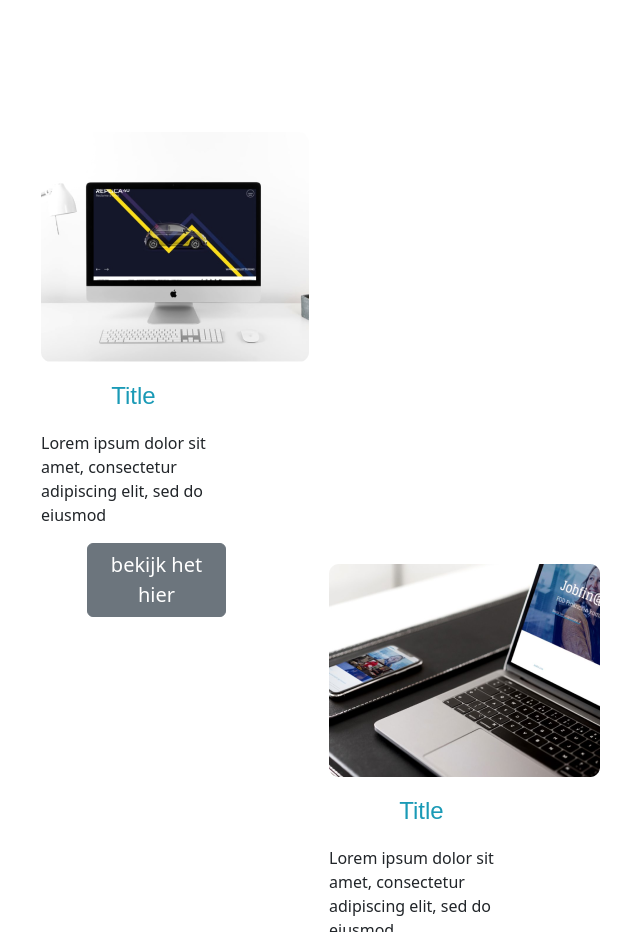
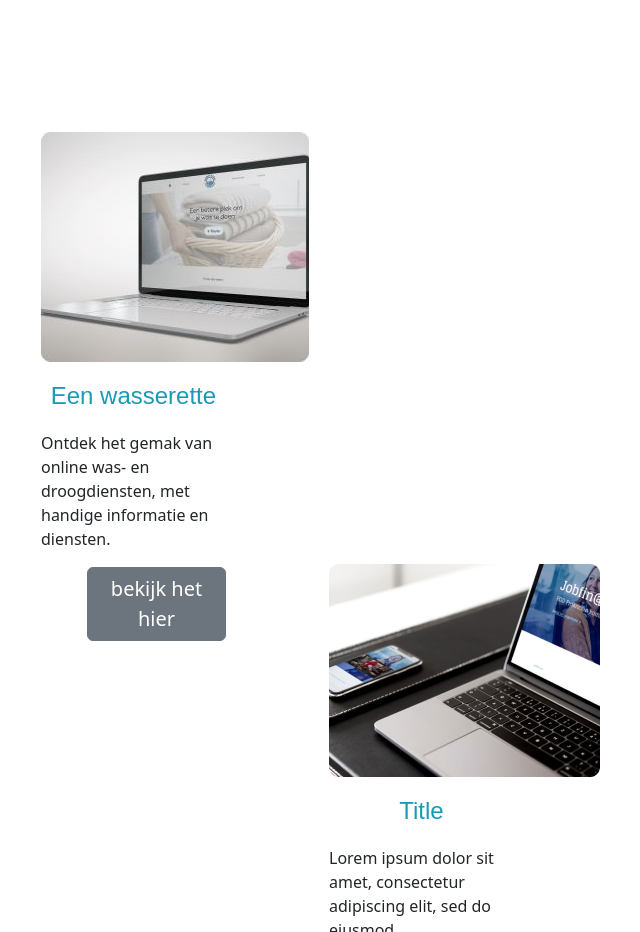
Before and after one commit to webtechaz/webtechaz, a plain HTML site: page index.html in a window 1280 px wide. Shown: the part 2980-3912 px from the top of the page, without its empty margins (323-963 px from the left). Drawn offline with nearby package versions, Linux system fonts and the light colour scheme; a web font is replaced by a local one.

Commit message:
Main added photos

```diff
--- a/index.html
+++ b/index.html
@@ -117,11 +117,11 @@
             <h2>Onze Werk</h2>
             <div class=" col-lg-6">
                 <div class="werk1">
-                <img src="/photos/werk1.png" alt="">
-                <h4>Title</h4>
-                <p>Lorem ipsum dolor sit amet, consectetur adipiscing
-                    elit, sed do eiusmod </p>
-                <a href="#"><button type="button" class="btn btn-secondary">bekijk het hier</button></a></div>
+                <img src="/photos/WhatsApp Image 2023-04-09 at 23.18.31.jpeg" alt="">
+                <h4>Een wasserette</h4>
+                <p>Ontdek het gemak van online was- en droogdiensten, met handige informatie en diensten.</p>
+                <a href="https://laundromat.pages.dev/"><button type="button" class="btn btn-secondary">bekijk het hier</button></a>
+            </div>
             </div>
             <div class=" col-lg-6">
                 <div class="werk2">
```
Also changed, not shown: photos/WhatsApp Image 2023-04-09 at 23.18.31.jpeg (added).
